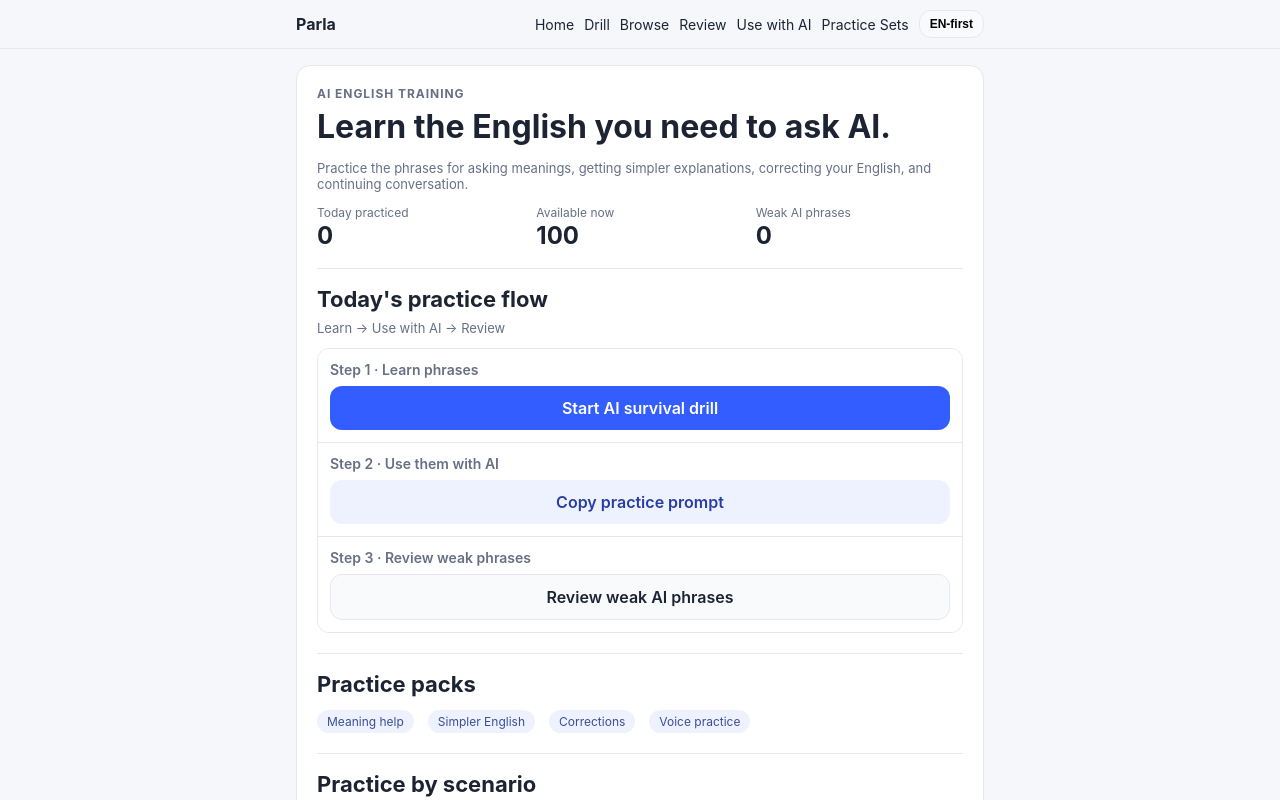
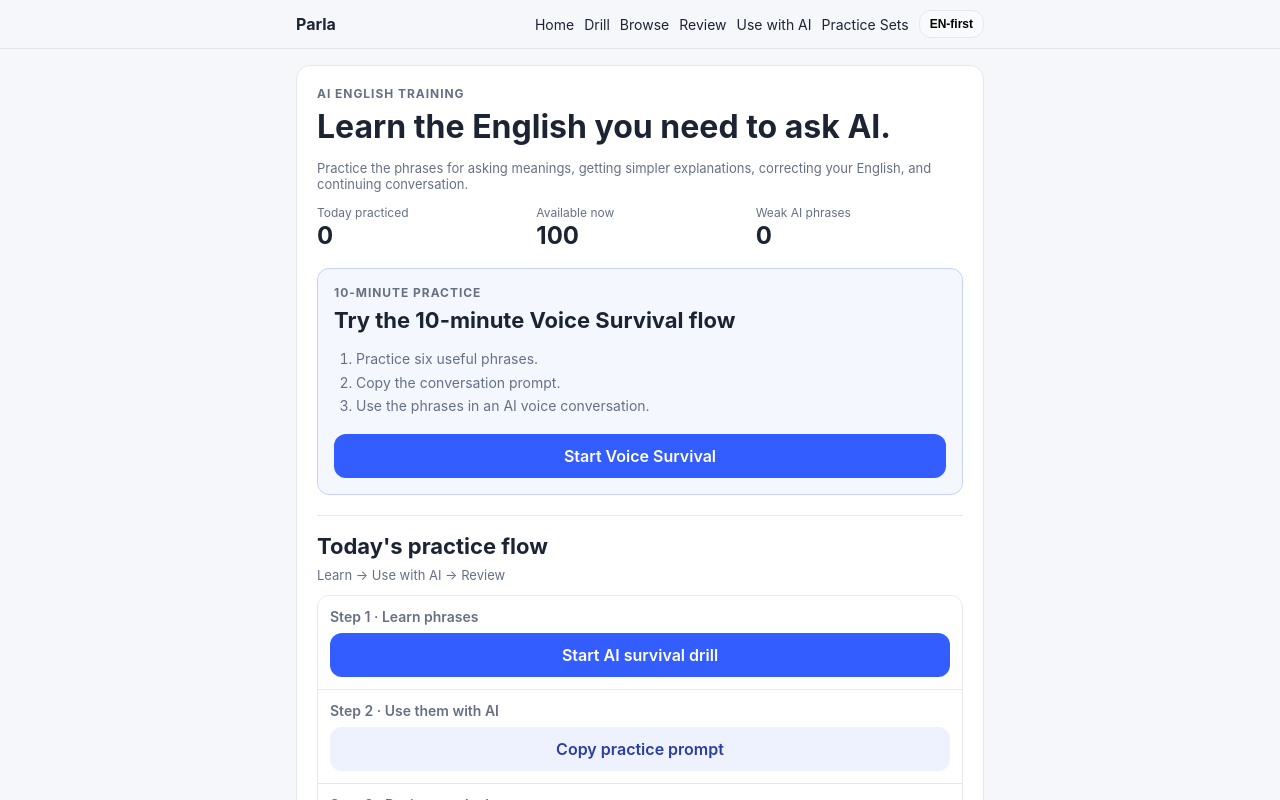
Before and after one commit to Josh-Temple/Parla, a Next.js app: page / in a window 1280 px wide. Shown: the top 800 px of the page. Built offline with nearby package versions, Linux system fonts and the light colour scheme.

Commit message:
Prepare Voice Survival validation flow

```diff
--- a/src/app/drill/page.tsx
+++ b/src/app/drill/page.tsx
@@ -140,7 +140,7 @@
           Mode: {activePracticeSet ? `practice set · ${activePracticeSet.title}` : `${mode}${categoryFilter ? ` · ${categoryFilter}` : ""}${tagFilter ? ` · #${tagFilter}` : ""}`}
         </p>
       </div>
-      <DrillCard cards={drillCards} initialProgress={progress} practiceSetTitle={activePracticeSet?.title} />
+      <DrillCard cards={drillCards} initialProgress={progress} practiceSet={activePracticeSet} />
     </main>
   );
 }
--- a/src/app/globals.css
+++ b/src/app/globals.css
@@ -267,6 +267,30 @@
   margin-top: 12px;
 }
 
+.validation-flow {
+  margin-top: 20px;
+  padding: 16px;
+  border: 1px solid #c7d2fe;
+  border-radius: 12px;
+  background: #f5f7ff;
+}
+
+.validation-flow .eyebrow {
+  margin: 0 0 6px;
+}
+
+.validation-steps {
+  margin: 12px 0 16px;
+  padding-left: 22px;
+  color: var(--muted);
+  font-size: 14px;
+  line-height: 1.7;
+}
+
+.validation-action {
+  width: 100%;
+}
+
 .topnav-inner {
   flex-wrap: wrap;
 }
--- a/src/app/page.tsx
+++ b/src/app/page.tsx
@@ -33,6 +33,19 @@
         <div><span className="today-stat-label">Available now</span><strong className="today-stat-value">{loading ? "..." : dueAiCards.length}</strong></div>
         <div><span className="today-stat-label">Weak AI phrases</span><strong className="today-stat-value">{loading ? "..." : hardAiCards.length}</strong></div>
       </div>
+
+      <section className="validation-flow" aria-labelledby="voice-survival-title">
+        <p className="eyebrow">10-minute practice</p>
+        <h2 id="voice-survival-title" className="section-title">Try the 10-minute Voice Survival flow</h2>
+        <ol className="validation-steps">
+          <li>Practice six useful phrases.</li>
+          <li>Copy the conversation prompt.</li>
+          <li>Use the phrases in an AI voice conversation.</li>
+        </ol>
+        <Link href="/drill?set=voice_survival" className="button primary validation-action">
+          Start Voice Survival
+        </Link>
+      </section>
 
       <section className="home-section">
         <h2 className="section-title">Today&apos;s practice flow</h2>
--- a/src/app/use-with-ai/page.tsx
+++ b/src/app/use-with-ai/page.tsx
@@ -63,6 +63,7 @@
       <section className="panel">
         <h1 style={{ marginTop: 0 }}>Use with AI</h1>
         <p className="small">Parla is for memorizing phrases. Then copy one prompt below and practice in ChatGPT, Gemini, Claude, or a voice AI app.</p>
+        <p className="small" style={{ marginBottom: 0 }}>You do not need to use every phrase. Start the conversation and use one when you need help.</p>
         {copyStatus ? <p className="small" aria-live="polite" style={{ marginBottom: 0 }}>{copyStatus}</p> : null}
       </section>
       <section className="panel">
```
Also changed, not shown: src/components/DrillCard.tsx (+34 -8 lines), 3 other files (tests, documents, lock files or other folders).
